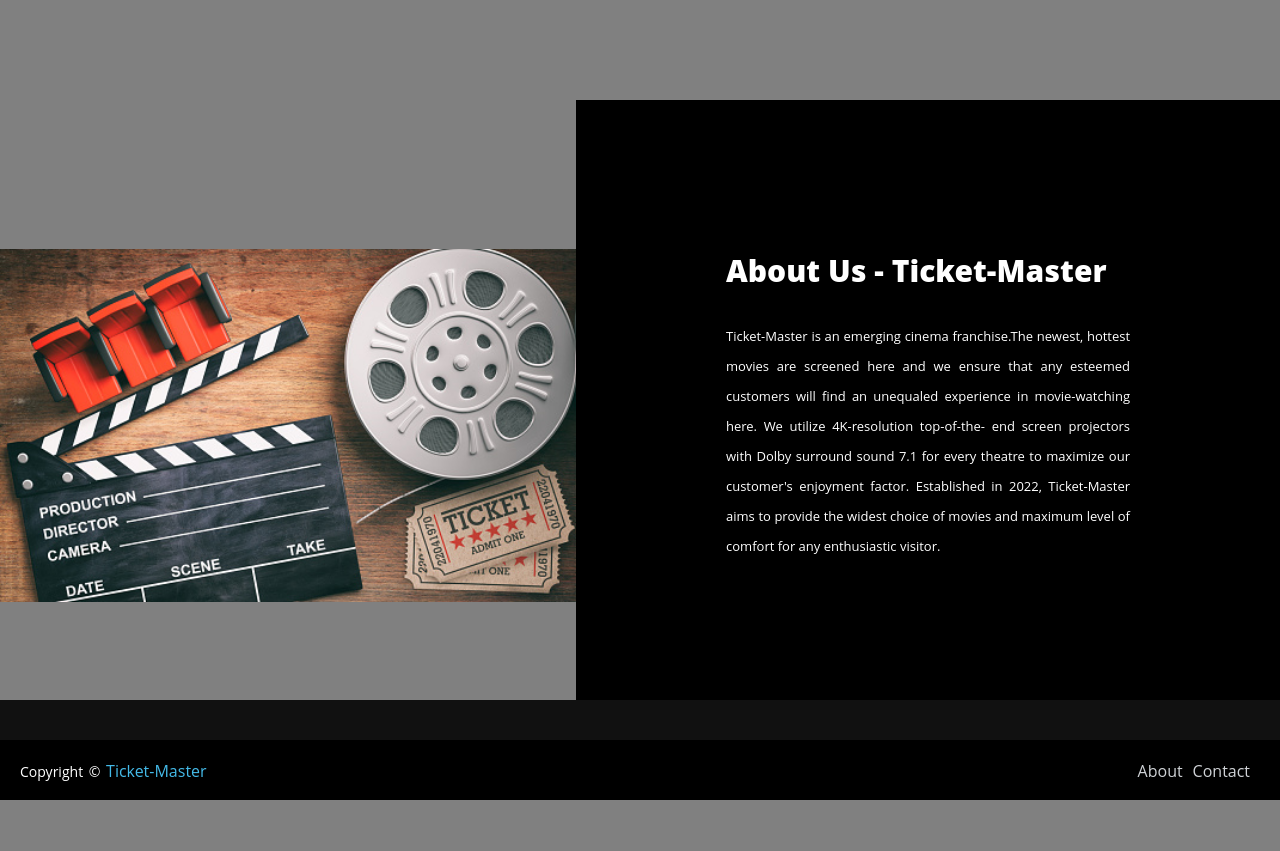
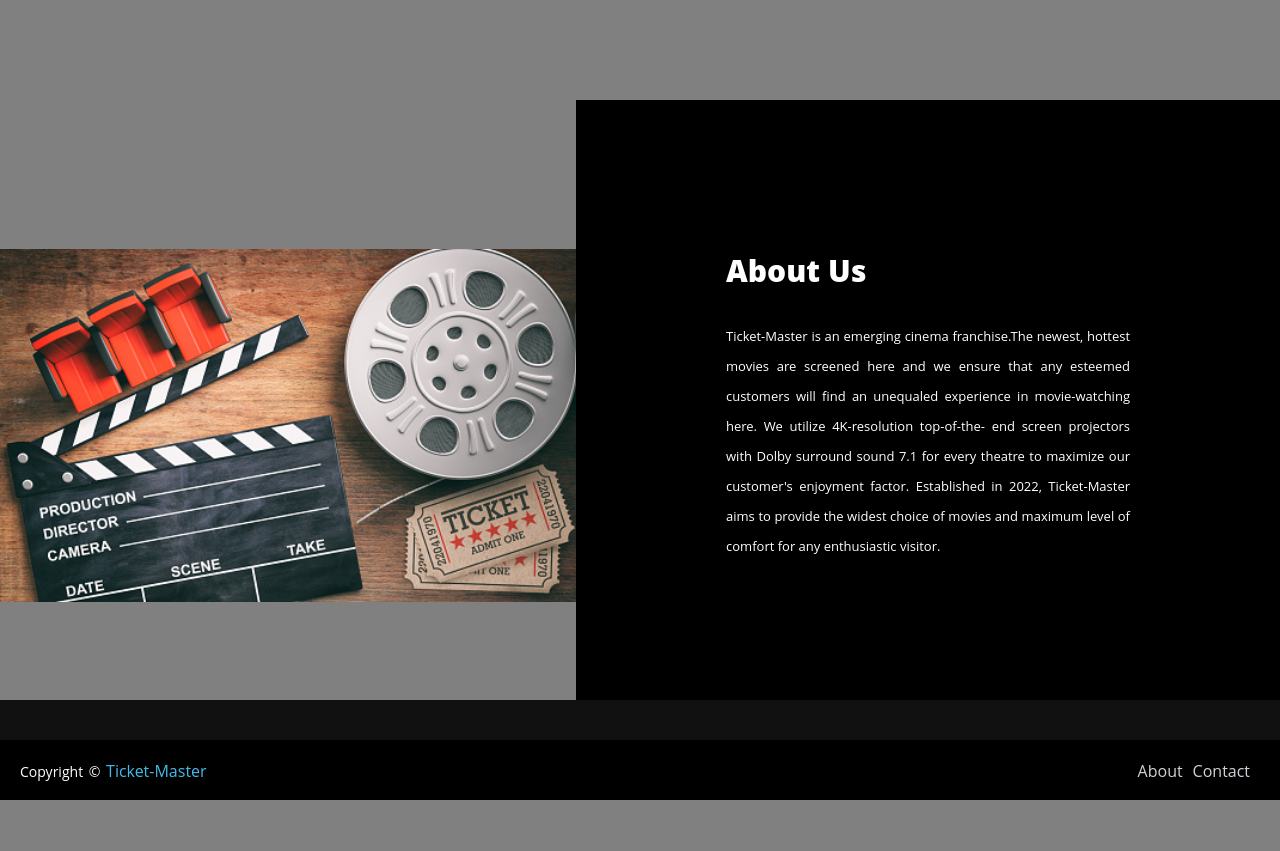
Before and after one commit to Kjm46384/CSCI4300-Final, a PHP site: page /about.php in a window 1280 px wide. Run offline with PHP 8.4, Linux system fonts and the light colour scheme.

Commit message:
Fixing About Us Title

```diff
--- a/about.php
+++ b/about.php
@@ -4,14 +4,14 @@
 <head>
     <meta charset="UTF-8">
     <meta name="viewport" content="width=device-width, initial-scale=1.0">
-    <title></title>
+    <title>About Us - Ticket-Master</title>
     <link rel="stylesheet" href="css/about.css">
 </head>
 
 <body>
     <div class="about-section">
         <div class="inner-container">
-            <h1>About Us - Ticket-Master</h1>
+            <h1>About Us</h1>
             <p class="text">
                 Ticket-Master is an emerging cinema franchise.The newest, hottest
                 movies are screened here and we ensure that any esteemed customers will find an
```
